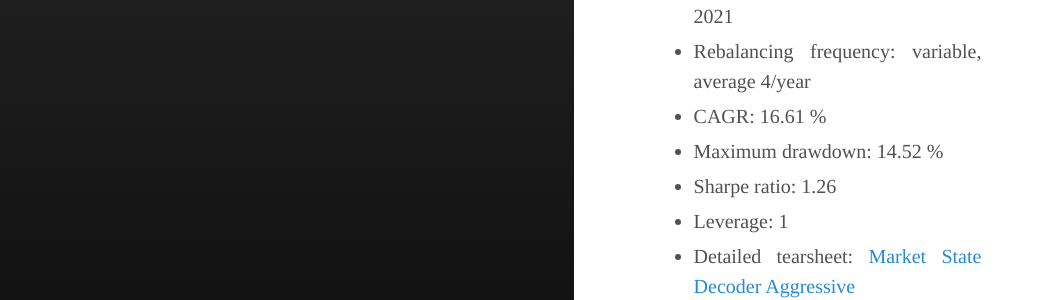
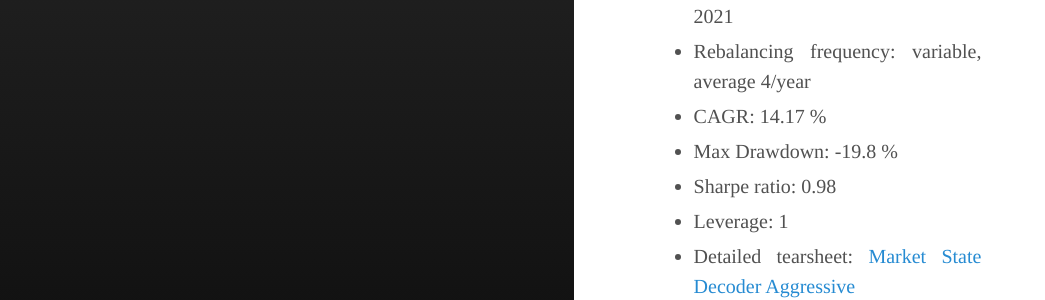
Before and after one commit to IthacaResearch/ithacaresearch.github.io, a Jekyll site: the page built from _posts/2020-10-02-Market-State-Decoder-Aggressive.md, in a window 1280 px wide and 900 px high, scrolled down 1240 px. Shown: the part 155-455 px from the top of the window, without its empty margins (0-1045 px from the left). Built offline with Jekyll 4.4.1, drawn with Linux system fonts in a browser that asks for light colours.

Commit message:
Update 2020-10-02-Market-State-Decoder-Aggressive.md

```diff
--- a/_posts/2020-10-02-Market-State-Decoder-Aggressive.md
+++ b/_posts/2020-10-02-Market-State-Decoder-Aggressive.md
@@ -20,9 +20,9 @@ There are two versions of this strategy; the one described on this page is named
 * Assets: Equity and Government Bonds ETFs
 * Backtest period: Jan 2003 - Jan 2021
 * Rebalancing frequency: variable, average 4/year
-* CAGR: 16.61 %
-* Maximum drawdown: 14.52 %
-* Sharpe ratio: 1.26
+* CAGR: 14.17 %
+* Max Drawdown: -19.8 %
+* Sharpe ratio: 0.98
 * Leverage: 1
 * Detailed tearsheet: [Market State Decoder Aggressive](/tearsheets/market_state_decoder_aggressive.html)
 
```
